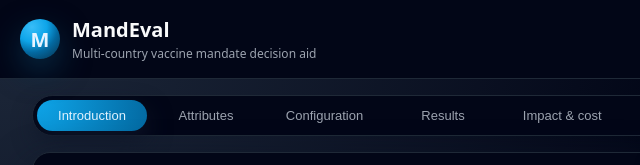
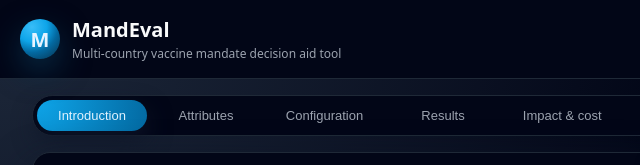
Before and after one commit to DrGenie/DCE-VACCINE-MANDATE, a plain HTML site: page index.html in a window 1280 px wide. Shown: the top 165 px of the page, 0-640 px from the left. Drawn offline with nearby package versions, Linux system fonts and the light colour scheme.

Commit message:
Update index.html

```diff
--- a/index.html
+++ b/index.html
@@ -20,7 +20,7 @@
         <div class="app-logo-circle">M</div>
         <div>
             <h1 class="app-title">MandEval</h1>
-            <p class="app-subtitle">Multi-country vaccine mandate decision aid</p>
+            <p class="app-subtitle">Multi-country vaccine mandate decision aid tool</p>
         </div>
     </div>
     <div class="app-header-right">
```
